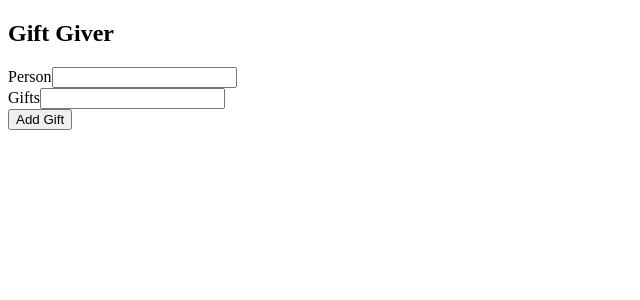
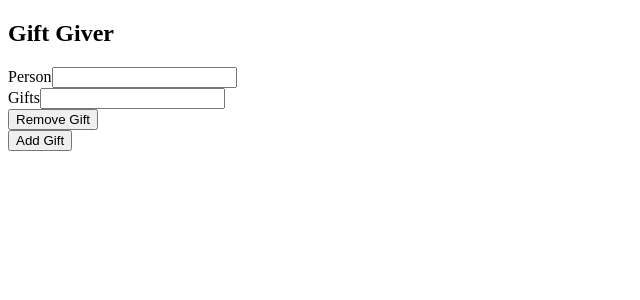
Before and after one commit to rishabh09/giftgiver, a React (Create React App) app: page / in a window 1280 px wide. Both pictures are taken after a click on the button "Add Gift". Shown: the top 300 px of the page, without its empty margins (0-640 px from the left). Built offline with nearby package versions, Linux system fonts and the light colour scheme.

Commit message:
Added Remove Gift Button

```diff
--- a/src/components/App.js
+++ b/src/components/App.js
@@ -6,6 +6,8 @@
         super()
         this.state = {gifts: []}
         this.addGift = this.addGift.bind(this)
+        this.removeGift = this.removeGift.bind(this)
+
     }
 
     addGift(){
@@ -16,6 +18,11 @@
         this.setState({gifts})
     }
 
+    removeGift(id){
+      const gifts = this.state.gifts.filter(gift => gift.id !== id)
+      this.setState({gifts})
+    }
+
     render() {
         return (
             <div>
@@ -24,7 +31,11 @@
                     {
                         this.state.gifts.map(gift => {
                             return (
-                                <div key={gift.id}><Gift/></div>
+                                <Gift
+                                  key={gift.id}
+                                  gift={gift}
+                                  removeGift={this.removeGift}
+                                  />
                             )
                         })
                     }
--- a/src/components/Gift.js
+++ b/src/components/Gift.js
@@ -23,6 +23,12 @@
 							onChange={e => this.setState({gift: e.target.value})}/>
 					</FormGroup>
 				</Form>
+				<Button
+					className="btn-remove"
+					onClick={()=> this.props.removeGift(this.props.gift.id)}
+					>
+					Remove Gift
+				</Button>
 			</div>
 		)
 	}
```
Also changed, not shown: 2 other files (tests, documents, lock files or other folders).
